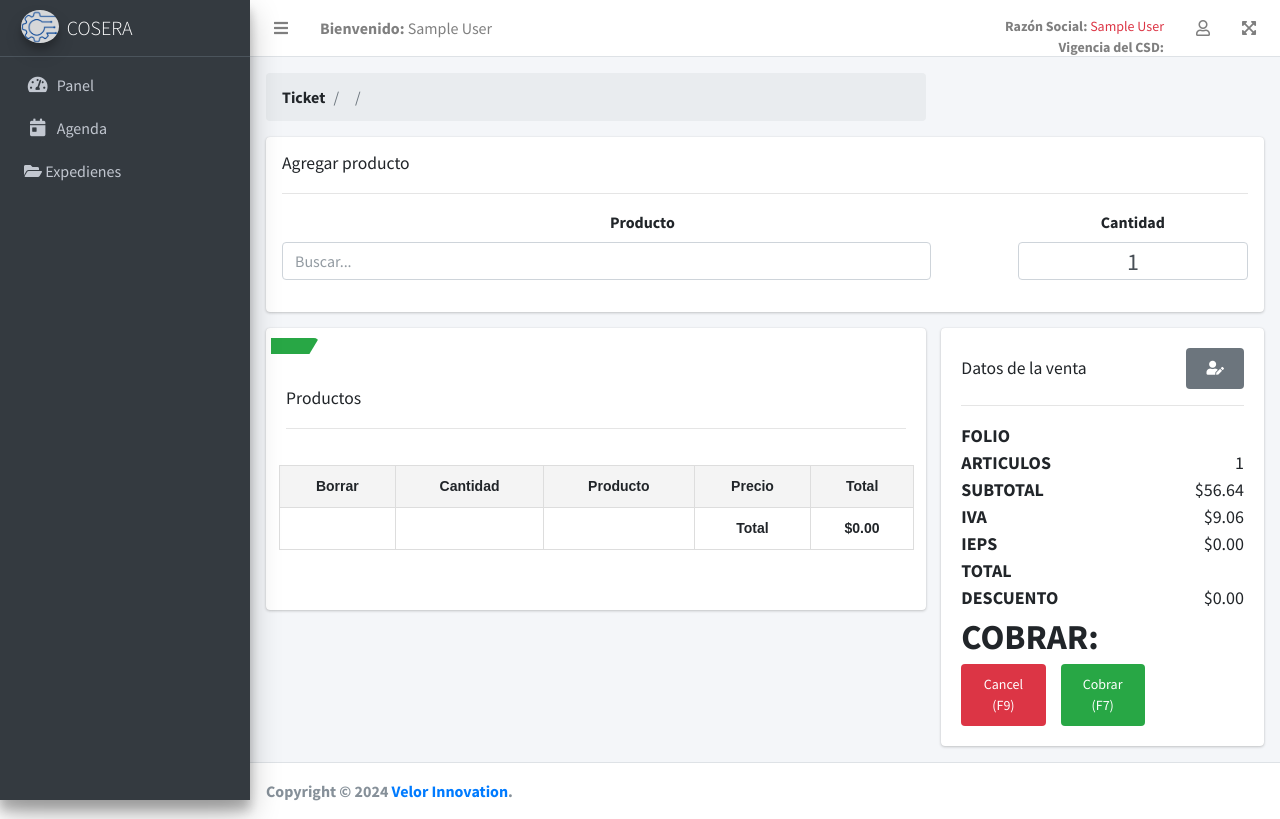
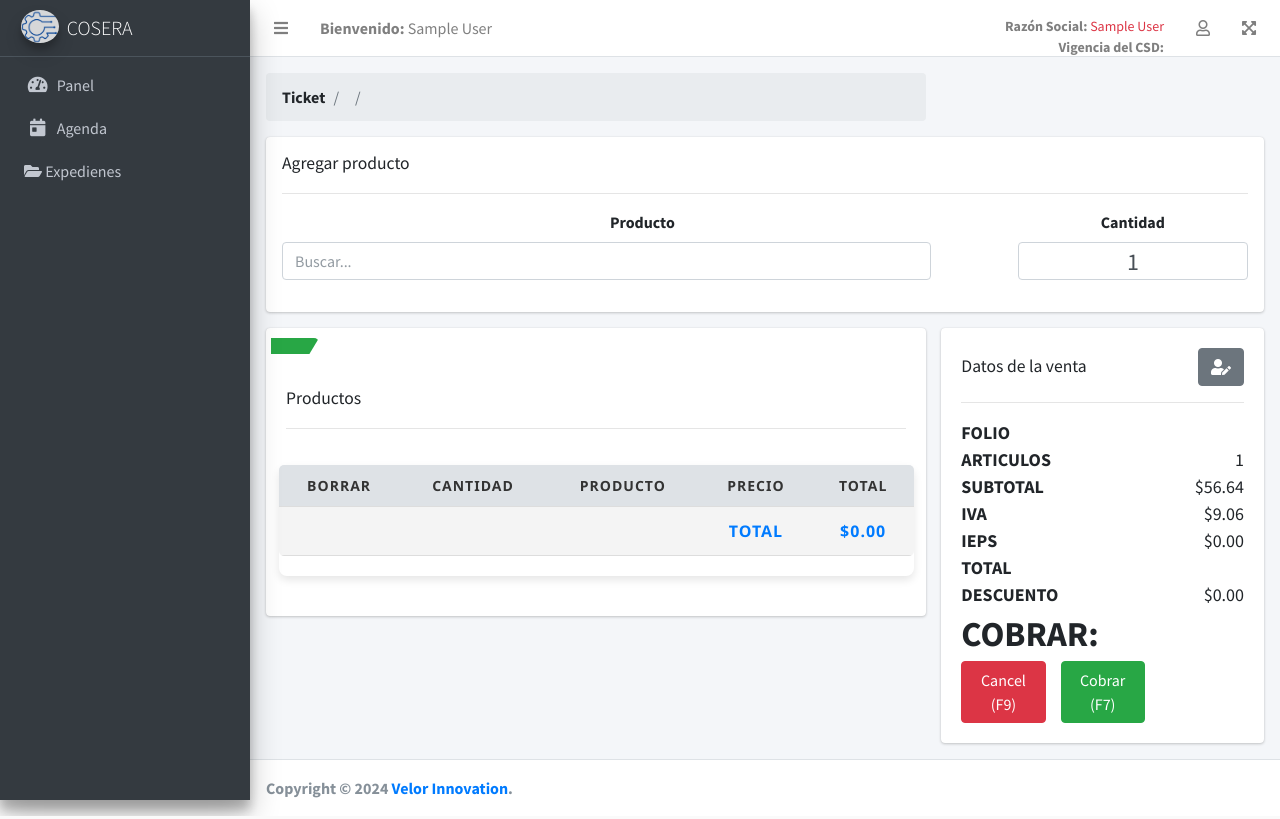
Before and after one commit to IsaiRodriguez2005/sicoci_web_velor, a PHP site: page /Cosera/ticket.php in a window 1280 px wide. Run offline with PHP 8.4, Linux system fonts and the light colour scheme; the visitor is signed in with stand-in values (Sample User, id 1); lists and menus that the app fills with data are empty; some libraries are stand-ins or nearby versions.

Commit message:
termine tabla de tickets

```diff
--- a/css/estilos_table.css
+++ b/css/estilos_table.css
@@ -1,62 +1,73 @@
 .ticket-container {
     width: 100%;
     margin: 20px auto;
-    font-family: Arial, sans-serif;
+    font-family: 'Segoe UI', Tahoma, Geneva, Verdana, sans-serif;
+    /* background: #ffffff; Fondo blanco */
+    border-radius: 8px;
+    /* padding: 15px; */
+    box-shadow: 0 4px 8px rgba(0, 0, 0, 0.1);
 }
 
+/* Tabla */
 .ticket-table {
     width: 100%;
     border-collapse: collapse;
     margin-bottom: 20px;
+    background: white;
+    border-radius: 5px;
+    overflow: hidden; /* Asegura bordes redondeados */
 }
 
+/* Cabecera */
 .ticket-table thead {
-    background-color: #f4f4f4;
-}
-
-.ticket-table th, .ticket-table td {
-    border: 1px solid #ddd;
-    padding: 10px;
-    text-align: center;
-    font-size: 14px;
+    background-color: #dee2e6; /* Azul primario */
+    color: white; /* Texto blanco */
 }
 
 .ticket-table th {
     font-weight: bold;
+    padding: 12px;
+    font-size: 14px;
+    text-transform: uppercase;
+    letter-spacing: 1px;
+    border-bottom: 2px solid #0056b3; /* Bordes más oscuros */
+}
+
+/* Filas y celdas */
+.ticket-table tbody tr {
+    transition: background 0.2s ease;
+}
+
+.ticket-table tbody tr:nth-child(odd) {
+    background-color: #f9f9f9; /* Gris claro */
+}
+
+.ticket-table tbody tr:nth-child(even) {
+    background-color: #ffffff; /* Blanco */
 }
 
 .ticket-table tbody tr:hover {
-    background-color: #f9f9f9;
+    background-color: #e9f5ff; /* Azul claro al pasar el cursor */
 }
 
-.ticket-footer {
-    text-align: right;
-    font-size: 16px;
-    font-weight: bold;
+.ticket-table th, .ticket-table td {
+    text-align: center;
+    padding: 10px;
+    border-bottom: 1px solid #ddd;
+    font-size: 14px;
+    color: #333;
 }
 
-.btn {
-    padding: 10px 20px;
-    font-size: 14px;
-    border: none;
-    cursor: pointer;
-    border-radius: 4px;
+/* Footer */
+.ticket-table tfoot {
+    background: #f4f4f4;
+    font-weight: bold;
+    font-size: 16px;
 }
 
-.btn-success {
-    background-color: #28a745;
-    color: white;
+.ticket-table tfoot th {
+    padding: 12px;
+    text-align: right;
+    color: #007bff;
+    font-size: 16px;
 }
-
-.btn-danger {
-    background-color: #dc3545;
-    color: white;
-}
-
-.btn-danger:hover {
-    background-color: #c82333;
-}
-
-.btn-success:hover {
-    background-color: #218838;
-}
```
